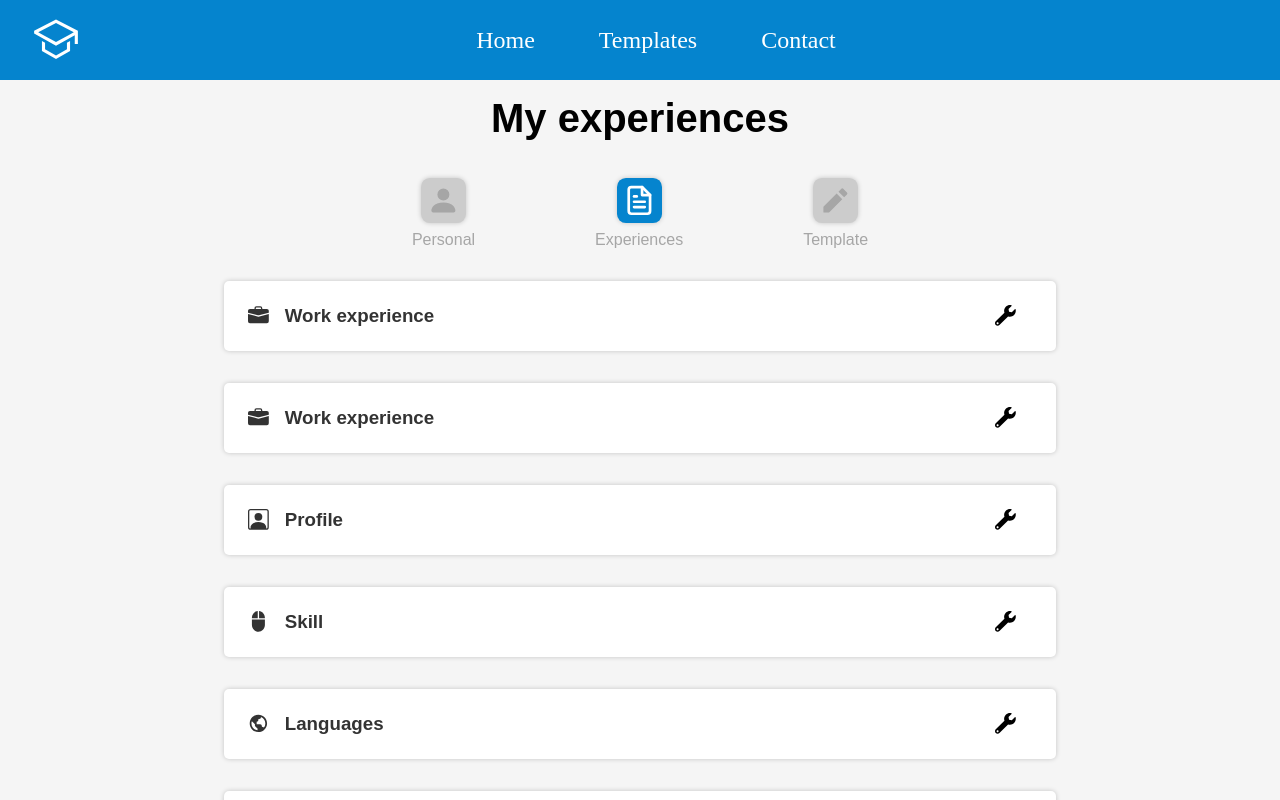
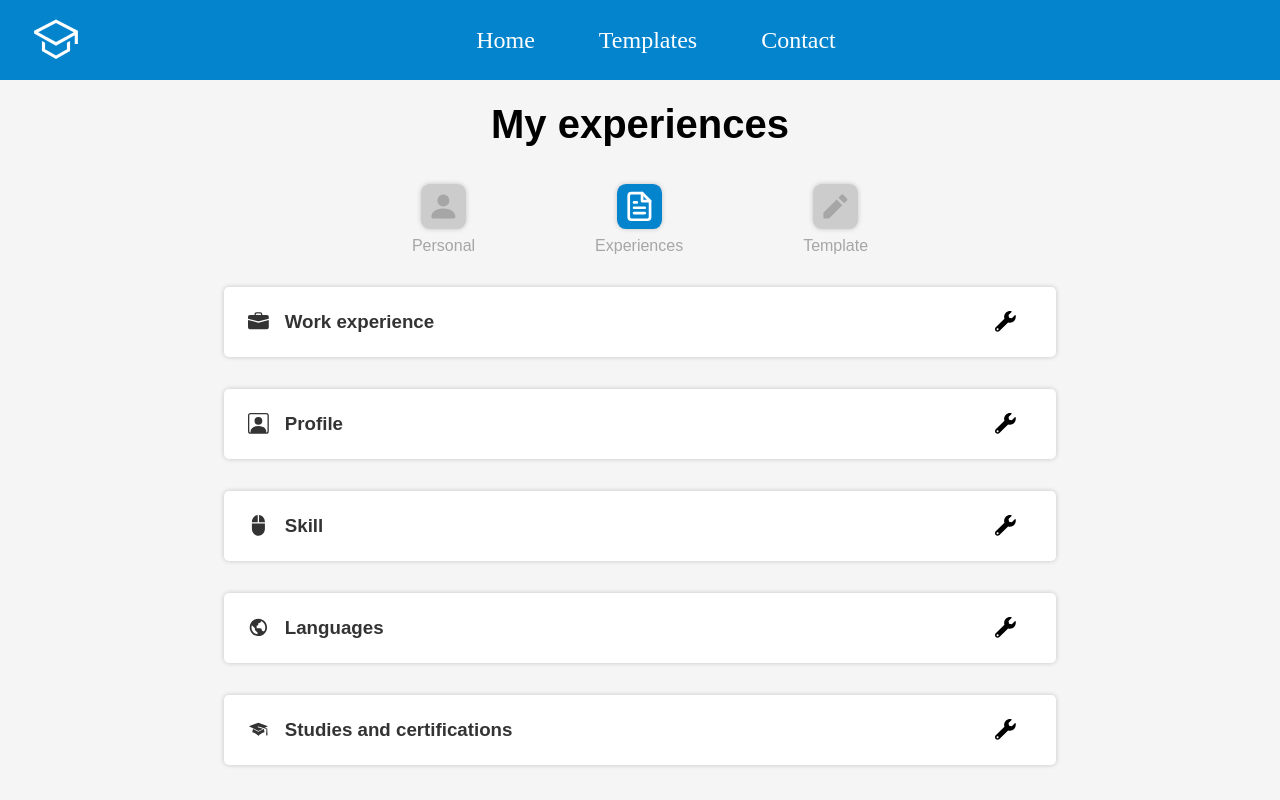
Before and after one commit to JoaGal/Create-CV, a React (Create React App) app: page /createcv in a window 1280 px wide. Both pictures are taken after typing "Sample", "Sample", "name@example.com", "Sample", "Sample", "Sample" into the empty fields and a click on the button "Add photo". Shown: the top 800 px of the page. Built offline with nearby package versions, Linux system fonts and the light colour scheme.

Commit message:
EcperiencesInf.js changes

```diff
--- a/src/Components/ExperiencesInf/ExperiencesInf.js
+++ b/src/Components/ExperiencesInf/ExperiencesInf.js
@@ -10,14 +10,6 @@ const title = ["Work experience", "Profile", "Skill", "Languages", "Studies and
 export const ExperiencesInf = () => {
   return (
     <>
-      <div className="experiencesInf-box">
-        <h3 className="experiencesInf-h3">
-          <BsFillBriefcaseFill className="experiencesInf-ico" />
-          {title[0]}
-        </h3>
-        <FaWrench className="experiencesInf-ico-config" />
-      </div>
-
       <div className="experiencesInf-box">
         <h3 className="experiencesInf-h3">
           <BsFillBriefcaseFill className="experiencesInf-ico" />
```
